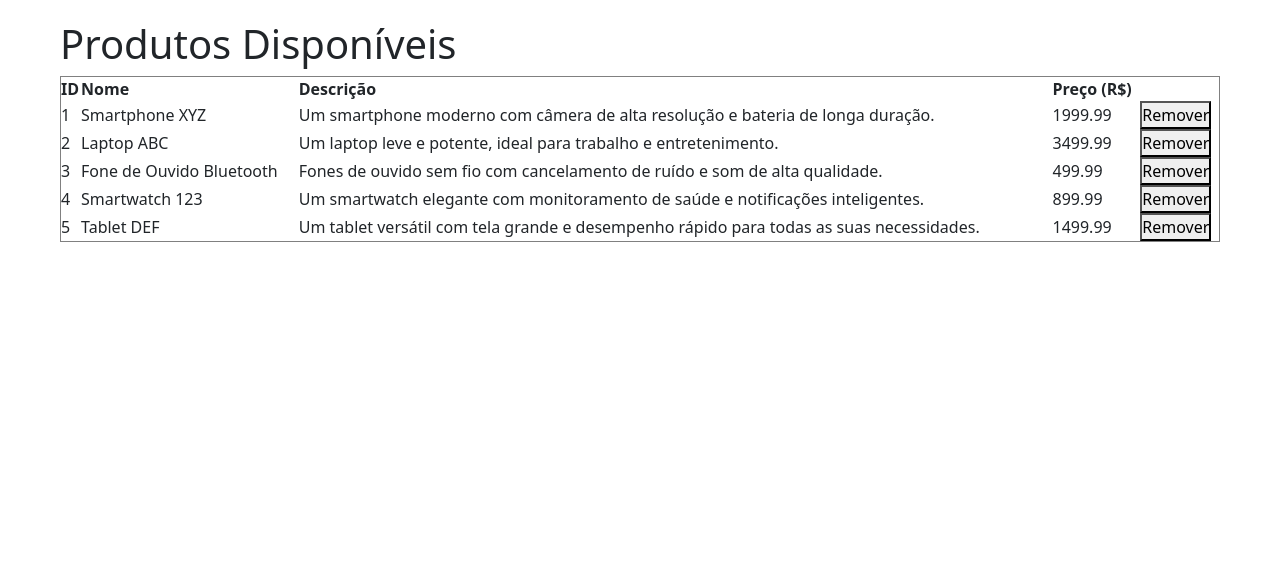
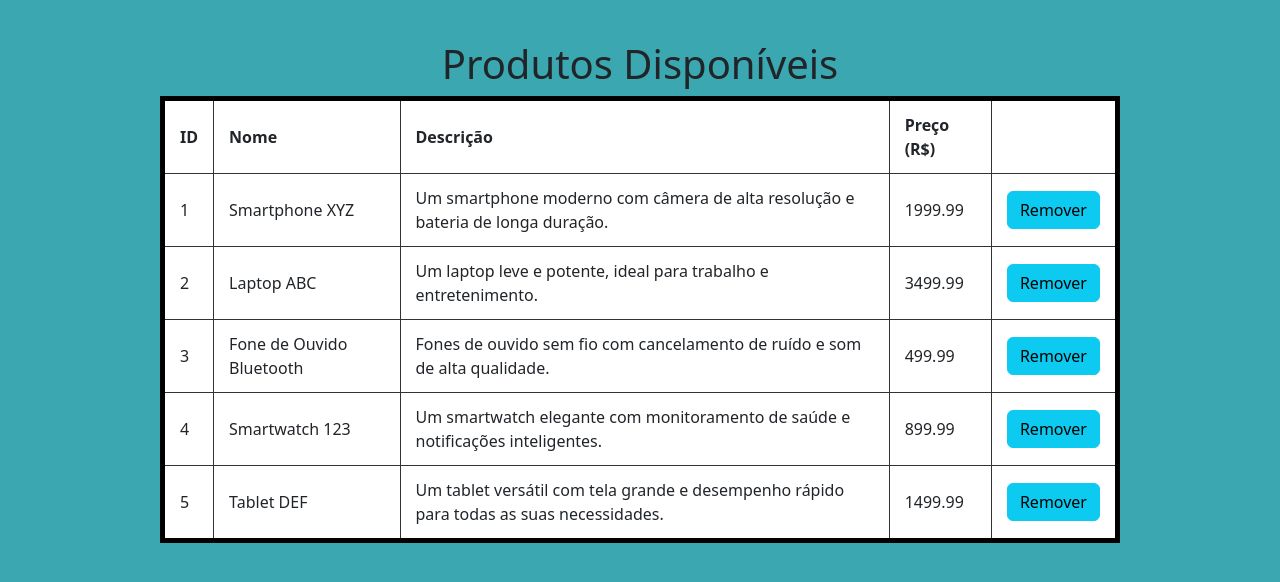
Before and after one commit to Vitor104/ads-projeto, a React (Create React App) app: page /Products in a window 1280 px wide. Shown: the top 582 px of the page. Built offline with nearby package versions, Linux system fonts and the light colour scheme.

Commit message:
quase finalizando

```diff
--- a/src/products/products.js
+++ b/src/products/products.js
@@ -1,7 +1,7 @@
 import React, {useState} from "react";
 import Styles from "./products.module.css";
 import { productsList } from "./productsList";
-//import computer from "./imagens/computer.jpg";
+import Button from 'react-bootstrap/Button';
 
 
 function Products() {
@@ -16,8 +16,7 @@ function Products() {
   return (
     <div className={Styles.container}>
         <h1 className={Styles.title}>Produtos Disponíveis</h1>
-
-        <table  border="1" style={{ width: '100%', textAlign: 'left' }}>
+        <table className={Styles.productTable}>
             <thead>
                 <tr>
                     <th>ID</th>
@@ -34,7 +33,7 @@ function Products() {
                         <td>{product.name}</td>
                         <td>{product.description}</td>
                         <td>{product.price.toFixed(2)}</td>
-                        <td><button className={Styles.removeButton} onClick={() => handleRemover(product.id)}>Remover</button></td>
+                        <td><Button className={Styles.removeBtt} onClick={() => handleRemover(product.id)} variant="info">Remover</Button></td>
                     </tr>
                 ))}
             </tbody>
--- a/src/products/products.module.css
+++ b/src/products/products.module.css
@@ -6,20 +6,59 @@
 
 .container {
     width: 100%;
-    max-width: 1200px;
-    margin: 0 auto;
-    padding: 20px;
+    height: 100vh;
+    overflow-x: auto;
+    text-align: center;
+    background-color: #3aa7b1;
+    padding-top: 20px;
 }
 
-.productsTable {
-    display: flex;
-    flex-direction: column;
-    gap: 20px;
-    width: 80%;
+.productTable {
+    width: 100%;
+    min-width: 600px;
+    border-collapse: collapse;
+    border: 5px solid black;
+    background-color: white;
 }
 
-.productImage {
-    width: 100%;
-    height: auto;
-    border-radius: 8px;
+.productTable th, .productTable td {
+  padding: 12px 15px;
+  border: 1px solid #333;
+  text-align: left;
 }
+
+@media only screen and (min-width: 1024px) {
+    .container {
+        padding: 40px;
+    }
+
+    .productTable {
+        width: 80%;
+        margin: 0 auto;
+    }
+}
+
+@media only screen and (min-width: 1440px) {
+    .container {
+        padding: 60px;
+    }
+
+    .productTable {
+        width: 70%;
+    }
+}
+
+@media only screen and (min-width: 2560px) {
+    .container {
+        padding: 80px;
+        font-size: 30px;
+    }
+
+    .removeBtt {
+        font-size: 25px;
+    }
+
+    .productTable {
+        width: 60%;
+    }
+}
--- a/src/signUp/signUp.js
+++ b/src/signUp/signUp.js
@@ -15,7 +15,6 @@ function SignUp() {
 
     const handleSubmit = (e) => {
         e.preventDefault();
-        // Aqui você pode adicionar a lógica para enviar os dados para o servidor
         const userData = localStorage.getItem('users');
         const users = userData ? JSON.parse(userData) : [];
         const userExiste = users.find(user => user.email === email);
```
